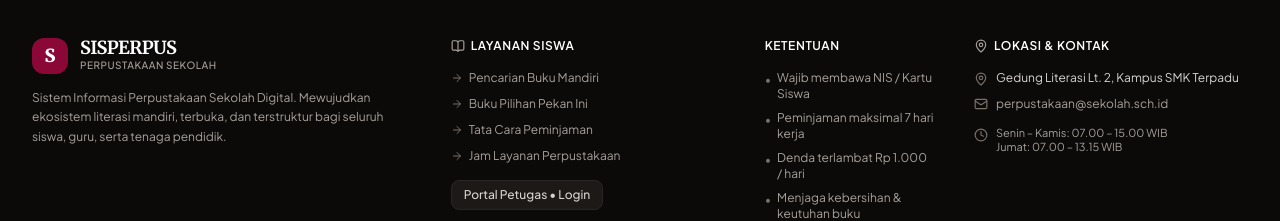
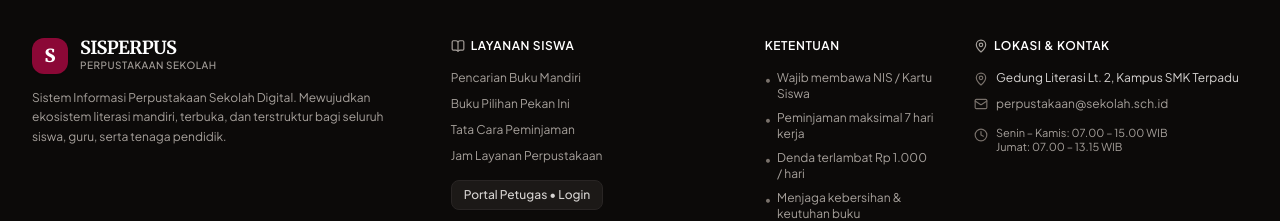
Before and after one commit to IQBAL-03/PLB-Web, a Next.js app: page / in a window 1280 px wide. Shown: the part 3322-3543 px from the top of the page. Built offline with nearby package versions, Linux system fonts and the light colour scheme.

Commit message:
style: remove arrow icons from Layanan Siswa in Footer

```diff
--- a/src/components/Footer.tsx
+++ b/src/components/Footer.tsx
@@ -2,7 +2,7 @@
 
 import React from 'react';
 import Link from 'next/link';
-import { MapPin, Mail, Clock, ArrowRight, BookOpen } from 'lucide-react';
+import { MapPin, Mail, Clock, BookOpen } from 'lucide-react';
 
 export default function Footer() {
   return (
@@ -38,27 +38,23 @@ export default function Footer() {
             </h3>
             <ul className="space-y-2.5 text-stone-400">
               <li>
-                <Link href="#katalog" className="hover:text-white transition-colors flex items-center gap-1.5 group">
-                  <ArrowRight className="w-3 h-3 text-stone-500 group-hover:text-stone-300 group-hover:translate-x-0.5 transition-all" />
-                  <span>Pencarian Buku Mandiri</span>
+                <Link href="#katalog" className="hover:text-white transition-colors block">
+                  Pencarian Buku Mandiri
                 </Link>
               </li>
               <li>
-                <Link href="#sorotan" className="hover:text-white transition-colors flex items-center gap-1.5 group">
-                  <ArrowRight className="w-3 h-3 text-stone-500 group-hover:text-stone-300 group-hover:translate-x-0.5 transition-all" />
-                  <span>Buku Pilihan Pekan Ini</span>
+                <Link href="#sorotan" className="hover:text-white transition-colors block">
+                  Buku Pilihan Pekan Ini
                 </Link>
               </li>
               <li>
-                <Link href="#panduan" className="hover:text-white transition-colors flex items-center gap-1.5 group">
-                  <ArrowRight className="w-3 h-3 text-stone-500 group-hover:text-stone-300 group-hover:translate-x-0.5 transition-all" />
-                  <span>Tata Cara Peminjaman</span>
+                <Link href="#panduan" className="hover:text-white transition-colors block">
+                  Tata Cara Peminjaman
                 </Link>
               </li>
               <li>
-                <Link href="#profil" className="hover:text-white transition-colors flex items-center gap-1.5 group">
-                  <ArrowRight className="w-3 h-3 text-stone-500 group-hover:text-stone-300 group-hover:translate-x-0.5 transition-all" />
-                  <span>Jam Layanan Perpustakaan</span>
+                <Link href="#profil" className="hover:text-white transition-colors block">
+                  Jam Layanan Perpustakaan
                 </Link>
               </li>
               <li className="pt-1.5">
```
